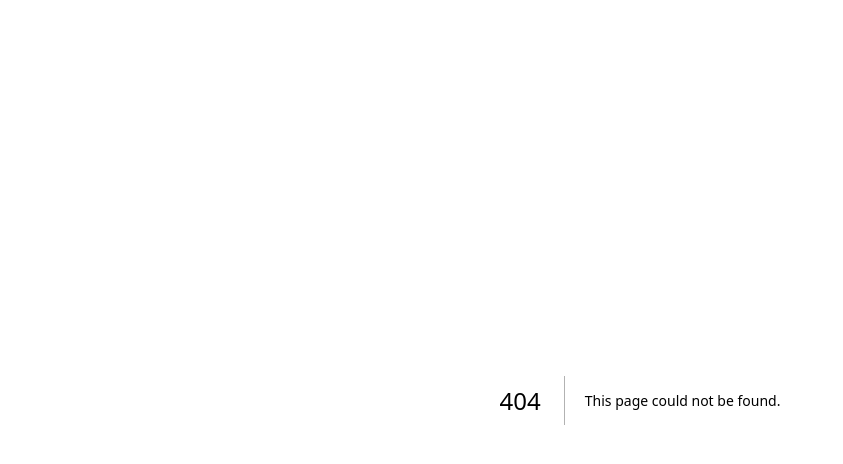
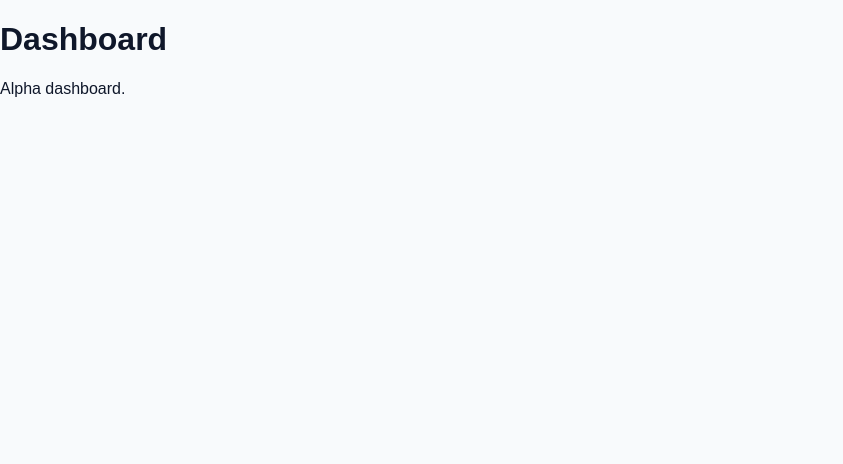
Before and after one commit to DrDewan/roundai, a Next.js app: page /dashboard in a window 1280 px wide. Before the commit this address had no page. Shown: the top 464 px of the page, without its empty margins (0-843 px from the left). Built offline with nearby package versions, Linux system fonts and the light colour scheme.

Commit message:
Add dashboard route

```diff
--- /dev/null
+++ b/src/app/dashboard/page.tsx
@@ -0,0 +1,3 @@
+export default function DashboardPage() {
+  return <main><h1>Dashboard</h1><p>Alpha dashboard.</p></main>;
+}
```
